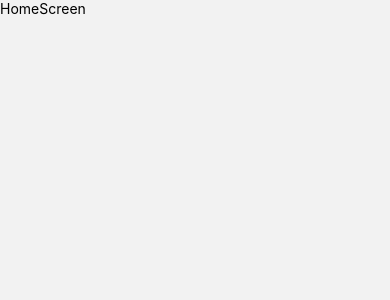
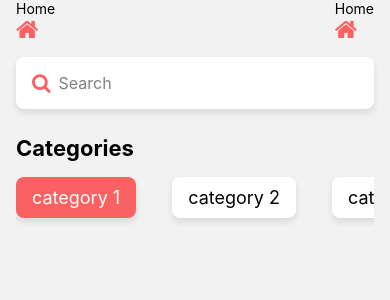
Before and after one commit to al-Reza89/medicinal-palnts-app, a React Native app: screen /Home in a window 390 px wide. Shown: the top 300 px of the page. Built offline with nearby package versions, Linux system fonts and the light colour scheme.

Commit message:
category scroll

```diff
--- a/package.json
+++ b/package.json
@@ -19,8 +19,7 @@
     "react-dom": "18.2.0",
     "react-native": "0.73.4",
     "react-native-safe-area-context": "^4.9.0",
-    "react-native-screens": "^3.29.0",
-    "react-native-web": "~0.19.6"
+    "react-native-screens": "^3.29.0"
   },
   "devDependencies": {
     "@babel/core": "^7.20.0"
--- /dev/null
+++ b/src/Constant.js
@@ -0,0 +1,27 @@
+export const colors = {
+  COLOR_PRIMARY: "#f96163",
+  COLOR_LIGHT: "#fff",
+  COLOR_DARK: "#000",
+  COLOR_DARK_ALT: "#262626",
+};
+
+//  Data for categories filter
+
+export const categories = [
+  {
+    id: "01",
+    category: "category 1",
+  },
+  {
+    id: "02",
+    category: "category 2",
+  },
+  {
+    id: "03",
+    category: "category 3",
+  },
+  {
+    id: "04",
+    category: "category 4",
+  },
+];
--- /dev/null
+++ b/src/components/CategoriesFilter.js
@@ -0,0 +1,45 @@
+import { ScrollView, StyleSheet, Text, View } from "react-native";
+import React from "react";
+import { categories, colors } from "../Constant";
+
+const CategoriesFilter = () => {
+  return (
+    <View>
+      <ScrollView horizontal showsHorizontalScrollIndicator={false}>
+        {categories.map((category, index) => {
+          return (
+            <View
+              style={{
+                backgroundColor:
+                  index === 0 ? colors.COLOR_PRIMARY : colors.COLOR_LIGHT,
+                marginRight: 36,
+                borderRadius: 8,
+                paddingHorizontal: 16,
+                paddingVertical: 10,
+                shadowColor: "#000",
+                shadowOffset: { width: 0, height: 4 },
+                shadowOpacity: 0.1,
+                shadowRadius: 7,
+                marginVertical: 16,
+              }}
+              key={index}
+            >
+              <Text
+                style={{
+                  color: index === 0 && colors.COLOR_LIGHT,
+                  fontSize: 18,
+                }}
+              >
+                {category.category}
+              </Text>
+            </View>
+          );
+        })}
+      </ScrollView>
+    </View>
+  );
+};
+
+export default CategoriesFilter;
+
+const styles = StyleSheet.create({});
--- /dev/null
+++ b/src/components/Header.js
@@ -0,0 +1,27 @@
+import { StyleSheet, Text, View } from "react-native";
+import React from "react";
+import { FontAwesome } from "@expo/vector-icons";
+
+const Header = ({ headerText, headerIcon }) => {
+  return (
+    <View
+      style={{
+        flexDirection: "row",
+        justifyContent: "space-between",
+      }}
+    >
+      <View style={{}}>
+        <Text>{headerText}</Text>
+        <FontAwesome name="home" size={24} color="#f96163" />
+      </View>
+      <View style={{}}>
+        <Text>{headerText}</Text>
+        <FontAwesome name="home" size={24} color="#f96163" />
+      </View>
+    </View>
+  );
+};
+
+export default Header;
+
+const styles = StyleSheet.create({});
--- /dev/null
+++ b/src/components/SearchFilter.js
@@ -0,0 +1,42 @@
+import { StyleSheet, Text, TextInput, View } from "react-native";
+import React from "react";
+import { FontAwesome } from "@expo/vector-icons";
+
+const SearchFilter = ({ icon, placeholder }) => {
+  return (
+    <View
+      style={{
+        backgroundColor: "#fff",
+        flexDirection: "row",
+        paddingVertical: 16,
+        borderRadius: 8,
+        paddingHorizontal: 16,
+        marginVertical: 16,
+        shadowColor: "#000",
+        alignItems: "center",
+
+        shadowOffset: {
+          width: 0,
+          height: 4,
+        },
+        shadowOpacity: 0.1,
+        shadowRadius: 7,
+      }}
+    >
+      <FontAwesome name={icon} size={20} color="#f96163" />
+      <Text
+        style={{
+          paddingLeft: 8,
+          fontSize: 16,
+          color: "#808080",
+        }}
+      >
+        {placeholder}
+      </Text>
+    </View>
+  );
+};
+
+export default SearchFilter;
+
+const styles = StyleSheet.create({});
--- a/src/navigation/AppNavigator.js
+++ b/src/navigation/AppNavigator.js
@@ -2,6 +2,8 @@ import { NavigationContainer } from "@react-navigation/native";
 import { createNativeStackNavigator } from "@react-navigation/native-stack";
 import { StyleSheet } from "react-native";
 import HomeScreen from "../screens/HomeScreen";
+import SingleCategoryScreen from "../screens/SingleCategoryScreen";
+import SearchScreen from "../screens/SearchScreen";
 
 const Stack = createNativeStackNavigator();
 
@@ -10,6 +12,8 @@ const AppNavigator = () => {
     <NavigationContainer>
       <Stack.Navigator screenOptions={{ headerShown: false }}>
         <Stack.Screen name="Home" component={HomeScreen} />
+        <Stack.Screen name="Search" component={SearchScreen} />
+        <Stack.Screen name="category" component={SingleCategoryScreen} />
       </Stack.Navigator>
     </NavigationContainer>
   );
--- a/src/screens/HomeScreen.js
+++ b/src/screens/HomeScreen.js
@@ -1,11 +1,48 @@
-import { StyleSheet, Text, View } from "react-native";
+import {
+  Image,
+  Platform,
+  Pressable,
+  SafeAreaView,
+  StyleSheet,
+  Text,
+  Touchable,
+  TouchableOpacity,
+  View,
+} from "react-native";
 import React from "react";
+import Header from "../components/Header";
+import SearchFilter from "../components/SearchFilter";
+import CategoriesFilter from "../components/CategoriesFilter";
 
-const HomeScreen = () => {
+const HomeScreen = ({ navigation }) => {
   return (
-    <View>
-      <Text>HomeScreen</Text>
-    </View>
+    <SafeAreaView
+      style={{
+        flex: 1,
+        paddingTop: Platform.OS === "android" ? 32 : 0,
+        marginHorizontal: 16,
+      }}
+    >
+      {/* header  */}
+      <Header headerText="Home" headerIcon="home" />
+      {/* search filter */}
+      <Pressable onPress={() => navigation.navigate("Search")}>
+        <SearchFilter icon="search" placeholder="Search" />
+      </Pressable>
+      {/* categories */}
+      <View style={{ marginTop: 10 }}>
+        <Text
+          style={{
+            fontSize: 22,
+            fontWeight: "bold",
+          }}
+        >
+          Categories
+        </Text>
+        {/* categories list */}
+        <CategoriesFilter />
+      </View>
+    </SafeAreaView>
   );
 };
 
--- /dev/null
+++ b/src/screens/SearchScreen.js
@@ -0,0 +1,14 @@
+import { StyleSheet, Text, View } from "react-native";
+import React from "react";
+
+const SearchScreen = () => {
+  return (
+    <View>
+      <Text>SearchScreen</Text>
+    </View>
+  );
+};
+
+export default SearchScreen;
+
+const styles = StyleSheet.create({});
--- /dev/null
+++ b/src/screens/SingleCategoryScreen.js
@@ -0,0 +1,14 @@
+import { StyleSheet, Text, View } from "react-native";
+import React from "react";
+
+const SingleCategoryScreen = () => {
+  return (
+    <View>
+      <Text>SingleCategoryScreen</Text>
+    </View>
+  );
+};
+
+export default SingleCategoryScreen;
+
+const styles = StyleSheet.create({});
```
Also changed, not shown: assets/images/welcome1.png (added).
